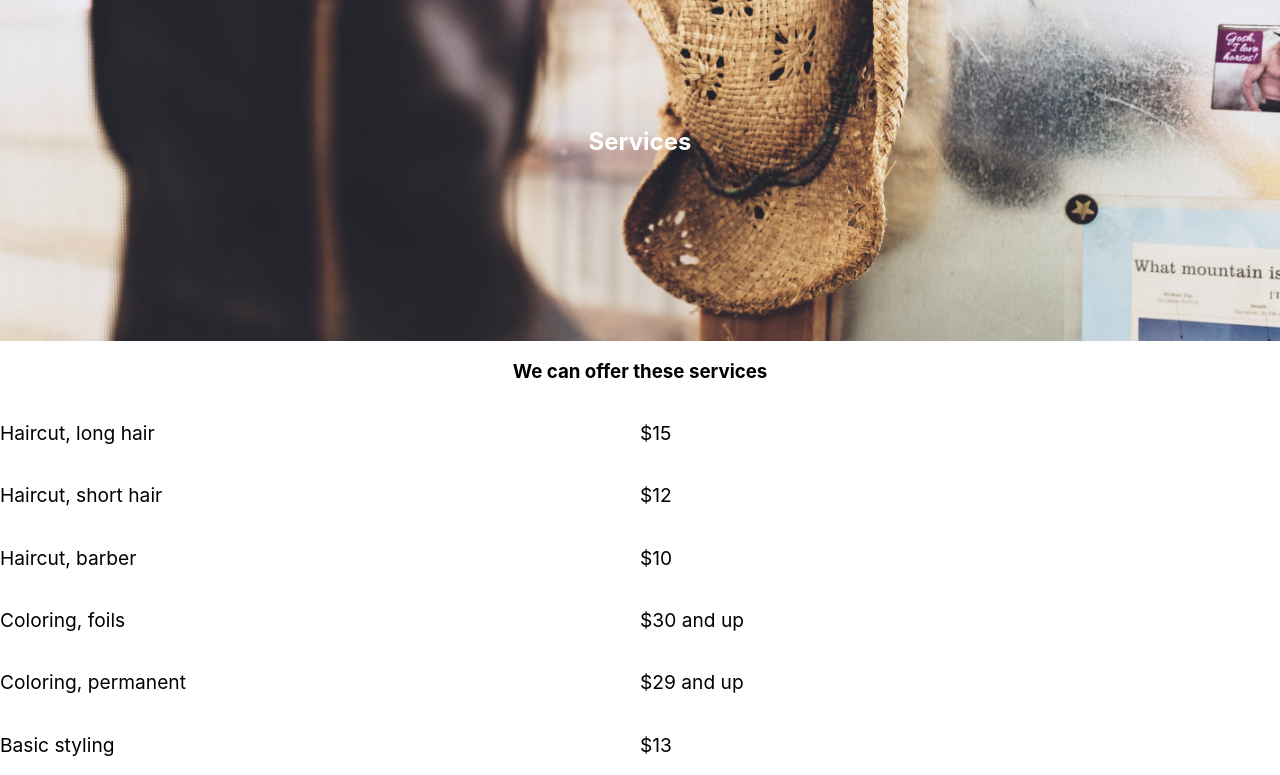
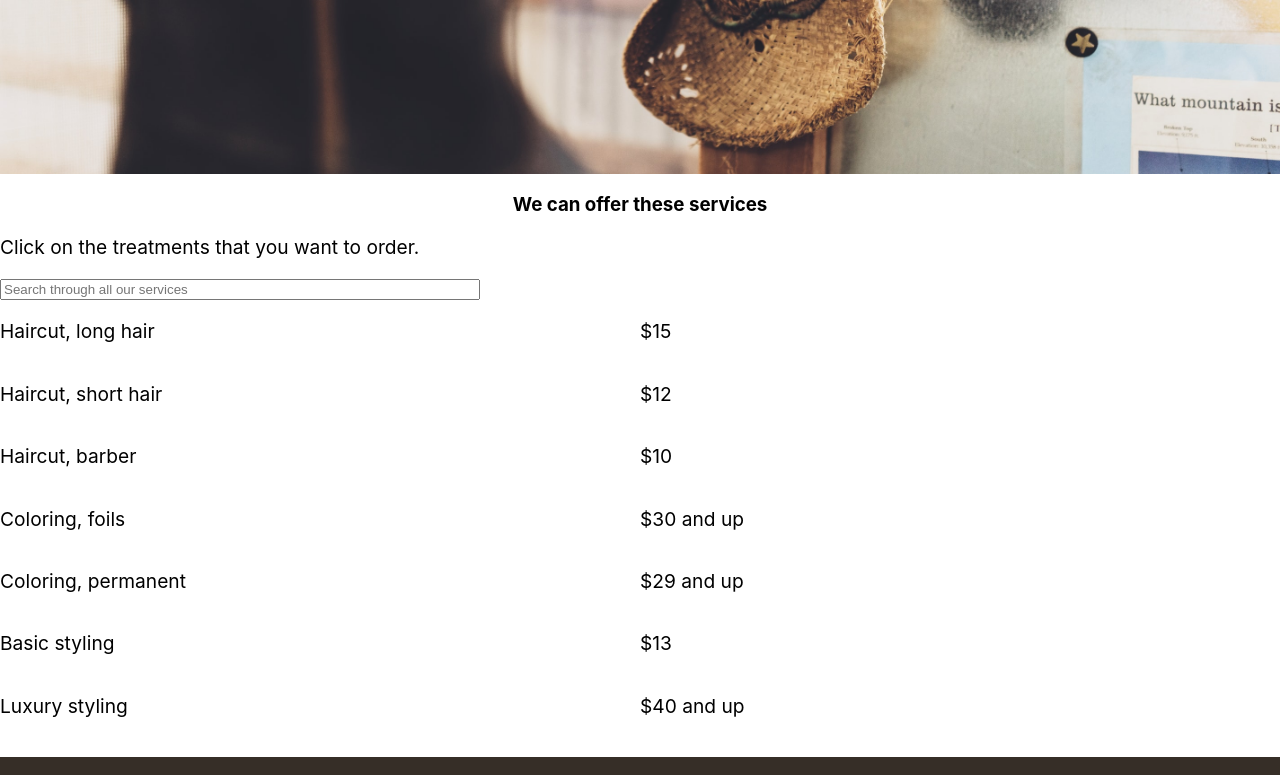
Before and after one commit to catharinasorum/tinas-beauty-saloon, a React (Create React App) app: page / in a window 1280 px wide. Shown: the part 965-1740 px from the top of the page. Built offline with nearby package versions, Linux system fonts and the light colour scheme.

Commit message:
added txt

```diff
--- a/src/App.css
+++ b/src/App.css
@@ -11,6 +11,7 @@ body {
 .Header {
   min-width: 100vw;
   margin: auto;
+  position: fixed;
 }
 
 .Menu {
@@ -85,6 +86,12 @@ body {
   display: grid;
   grid-template-columns: 1fr 1fr;
 }
+
+
+.inpTreatment { /* trenger mer styling*/
+  min-width: 30rem;
+  outline: none;
+}
 /********* Footer *********/
 .Footer {
   min-height: 130vh;
--- a/src/components/Services.js
+++ b/src/components/Services.js
@@ -3,17 +3,25 @@ import '../App.css'
 import services from '../files/services'
 import ServicesSub from './ServicesSub'
 
-const Services = () => {
+const Services = (props) => {
 
-    const [treatments, setTreatments] = useState(services.list)
+    const [treatments, setTreatments] = useState(services.treatments)
+
+    const filterTreatments = (evt) => {
+        setTreatments (
+            services.treatments.filter( treatment => treatment.treatment.toLowerCase().includes(evt.target.value) )
+        )
+    }
 
     return (
         <section className='text services'>
           <h3>We can offer these services</h3>
+          <p>Click on the treatments that you want to order.</p>
+          <input type='text' className='inpTreatment' placeholder='Search through all our services' onInput={filterTreatments}/>
           <div className='treatments'>
               {
                   treatments.map(
-                      (treatment, i) => <ServicesSub treatment={treatment.treatment} price={treatment.price} />
+                      (treatment, i) => <ServicesSub treatment={treatment.treatment} number={treatment.number} price={treatment.price} />
                   )
               }
           </div>
--- a/src/files/services.js
+++ b/src/files/services.js
@@ -1,6 +1,6 @@
 const services = {
     "description": "Services we provide",
-    "list": [
+    "treatments": [
         {
             "number": 0,
             "treatment": "Haircut, long hair",
```
